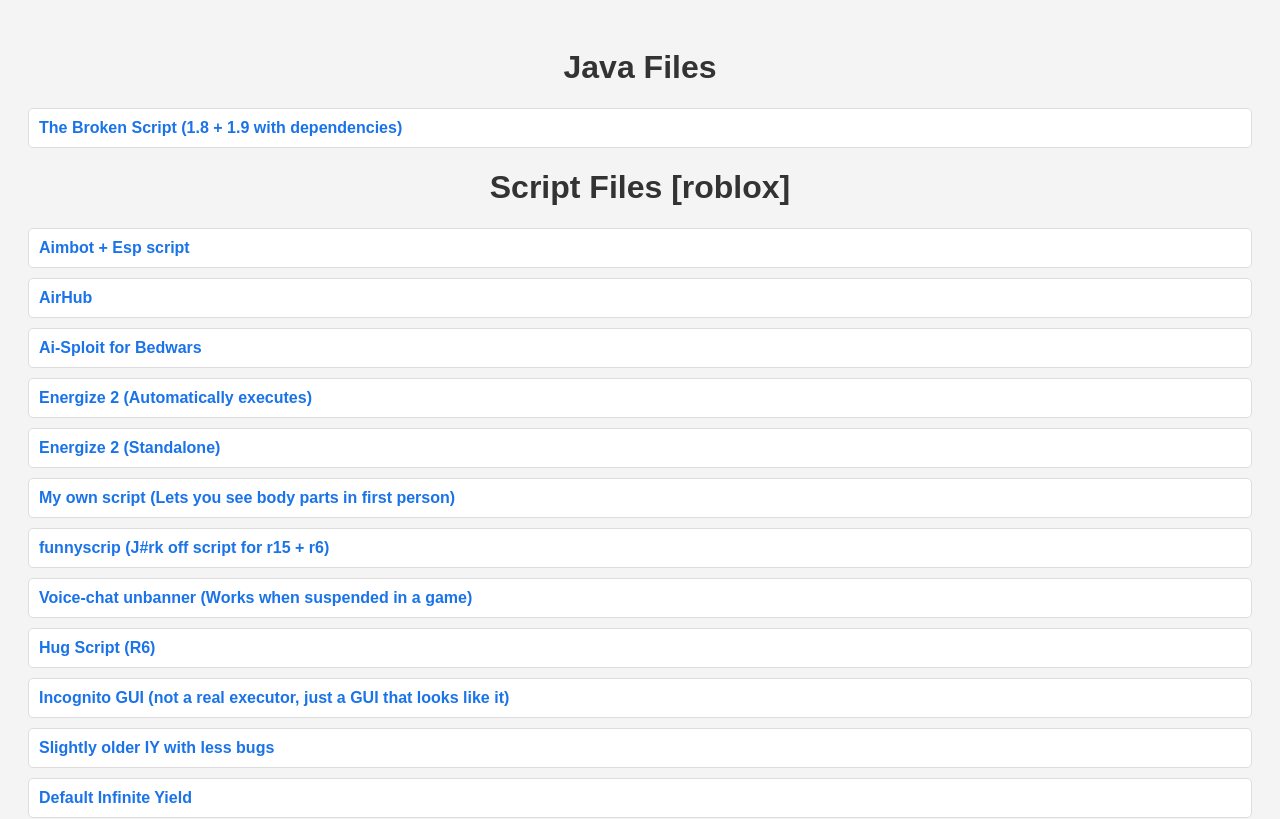
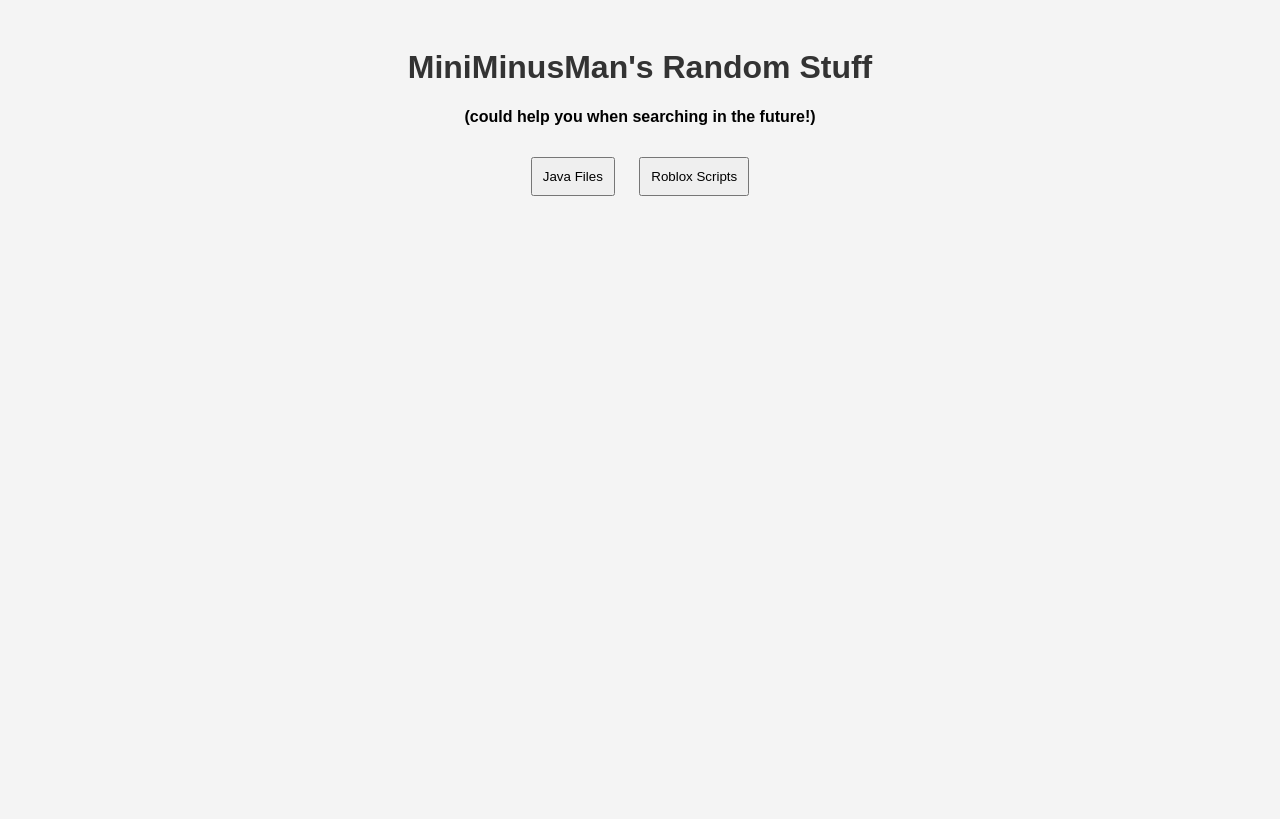
Before and after one commit to MiniMinusMan-Official/web, a plain HTML site: page index.html in a window 1280 px wide. Shown: the top 819 px of the page. Drawn offline with Linux system fonts and the light colour scheme.

Commit message:
Update index.html

```diff
--- a/index.html
+++ b/index.html
@@ -3,8 +3,14 @@
 <head>
     <meta charset="UTF-8">
     <meta name="viewport" content="width=device-width, initial-scale=1.0">
-    <title>Download stuff</title>
+    <title>Toggle Sections</title>
     <style>
+        body { font-family: Arial, sans-serif; text-align: center; }
+        .content { display: none; margin-top: 20px; padding: 20px; border: 1px solid #ccc; }
+        button { margin: 10px; padding: 10px; cursor: pointer; }
+    </style>
+
+	<style>
         body {
             font-family: Arial, sans-serif;
             background-color: #f4f4f4;
@@ -36,14 +42,19 @@
     </style>
 </head>
 <body>
-    <h1>Java Files</h1>
-    <ul class="item-list">
+    <h1>MiniMinusMan's Random Stuff</h1>
+	<h4>(could help you when searching in the future!)</h4>
+    <button onclick="showSection('java')">Java Files</button>
+    <button onclick="showSection('roblox')">Roblox Scripts</button>
+
+    <div id="java" class="content">
+        <h2>Java Files</h2>
         <li><a href="https://github.com/MiniMinusMan-Official/main/releases/download/Java-File/The.Broken.Script.1.20.1.zip" download>The Broken Script (1.8 + 1.9 with dependencies)</a></li>
-    </ul>
+    </div>
 
-    <h1>Script Files [roblox]</h1>
-    <ul class="item-list">
-        <li><a href="https://github.com/MiniMinusMan-Official/main/releases/download/Roblox-Scripts/aimbotesp.lua" download>Aimbot + Esp script</a></li>
+    <div id="roblox" class="content">
+        <h2>Roblox Scripts</h2>
+                <li><a href="https://github.com/MiniMinusMan-Official/main/releases/download/Roblox-Scripts/aimbotesp.lua" download>Aimbot + Esp script</a></li>
         <li><a href="https://github.com/MiniMinusMan-Official/main/releases/download/Roblox-Scripts/airhub.lua" download>AirHub</a></li>
         <li><a href="https://github.com/MiniMinusMan-Official/main/releases/download/Roblox-Scripts/aisploit.4.bedwarz.lua" download>Ai-Sploit for Bedwars</a></li>
         <li><a href="https://github.com/MiniMinusMan-Official/main/releases/download/Roblox-Scripts/Energize.2.AutoExec.lua" download>Energize 2 (Automatically executes)</a></li>
@@ -63,7 +74,6 @@
         <li><a href="https://github.com/MiniMinusMan-Official/main/releases/download/Roblox-Scripts/Raven.B4.Rewrite.lua" download>Raven B4 Rewrite (might not work, lmk if it doesnt)</a></li>
         <li><a href="https://github.com/MiniMinusMan-Official/main/releases/download/Roblox-Scripts/Reach.Script.lua" download>Reach script (for swords)</a></li>
         <li><a href="https://github.com/MiniMinusMan-Official/main/releases/download/Roblox-Scripts/save.lua" download>Getting Over It [Remastered] 0 gravity script</a></li>
-
         <li><a href="https://github.com/MiniMinusMan-Official/main/releases/download/Roblox-Scripts/scp096.script.R6.lua" download>SCP-096 Script (r6)</a></li>
         <li><a href="https://github.com/MiniMinusMan-Official/main/releases/download/Roblox-Scripts/solarisCB.lua" download>The best Counter-Blox script [free]</a></li>
         <li><a href="https://github.com/MiniMinusMan-Official/main/releases/download/Roblox-Scripts/UNC.Test.lua" download>Plain UNC test</a></li>
@@ -71,6 +81,14 @@
         <li><a href="https://github.com/MiniMinusMan-Official/main/releases/download/Roblox-Scripts/voidwarevape.lua" download>Old VoidWare-Vape (still maintained)</a></li>
         <li><a href="https://github.com/MiniMinusMan-Official/main/releases/download/Roblox-Scripts/VR.good.lua" download>R6/R15 VR script (works without headset and doesnt work in most games)</a></li>
         <li><a href="https://github.com/MiniMinusMan-Official/main/releases/download/Roblox-Scripts/VR.lua" download>Worse VR script that works in all R6 games</a></li>
-    </ul>-
+    </div>
+
+    <script>
+        function showSection(sectionId) {
+            document.getElementById('java').style.display = 'none';
+            document.getElementById('roblox').style.display = 'none';
+            document.getElementById(sectionId).style.display = 'block';
+        }
+    </script>
 </body>
 </html>
```
